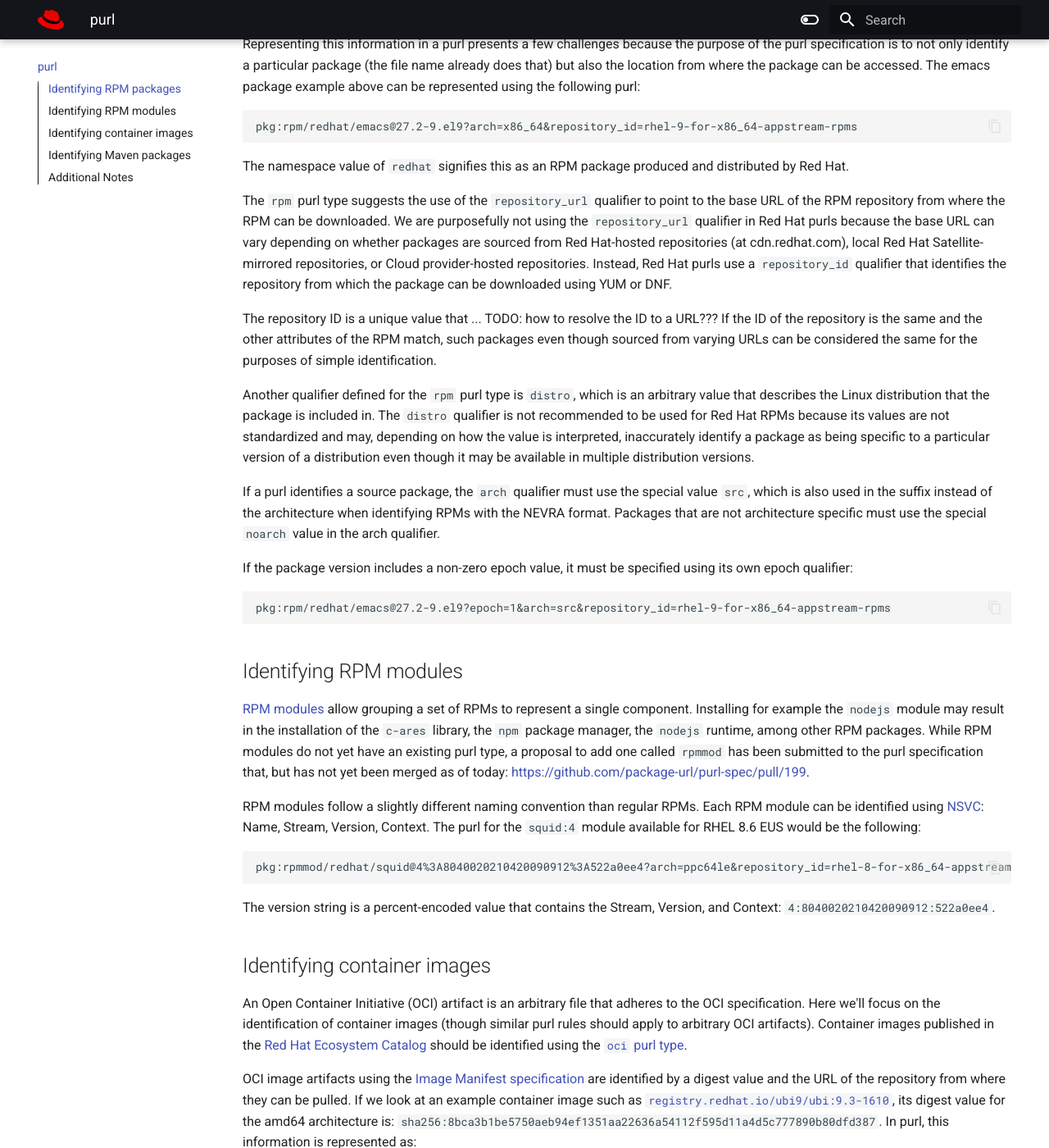
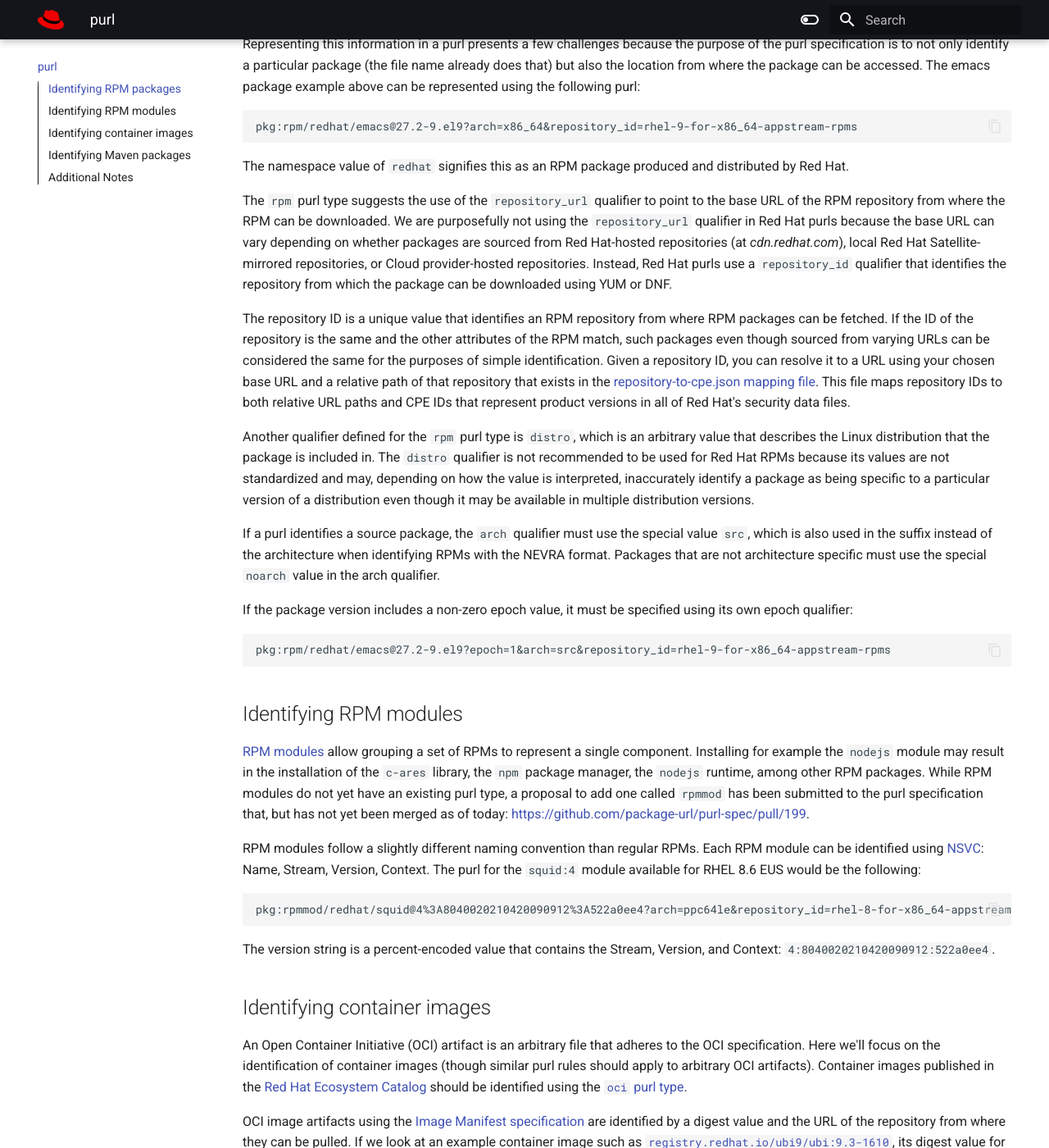
Before and after one commit to RedHatProductSecurity/security-data-guidelines, an MkDocs documentation site: the page built from docs/purl.md, in a window 1280 px wide and 1400 px high, scrolled down 869 px. Shown: the whole window at 82% size. Built offline with MkDocs 1.6.1 and Material for MkDocs 9.7.7, drawn with Linux system fonts in a browser that asks for light colours; some of the changed text lies outside the part shown.

Commit message:
Add information about repo IDs; add home page content

````diff
--- a/docs/purl.md
+++ b/docs/purl.md
@@ -51,13 +51,17 @@ The namespace value of `redhat` signifies this as an RPM package produced and di
 The `rpm` purl type suggests the use of the `repository_url` qualifier to point to the base URL of the RPM
 repository from where the RPM can be downloaded. We are purposefully not using the `repository_url` qualifier in Red
 Hat purls because the base URL can vary depending on whether packages are sourced from Red Hat-hosted repositories
-(at cdn.redhat.com), local Red Hat Satellite-mirrored repositories, or Cloud provider-hosted repositories. Instead,
+(at _cdn.redhat.com_), local Red Hat Satellite-mirrored repositories, or Cloud provider-hosted repositories. Instead,
 Red Hat purls use a `repository_id` qualifier that identifies the repository from which the package can be
 downloaded using YUM or DNF.
 
-The repository ID is a unique value that ... TODO: how to resolve the ID to a URL??? If the ID of the repository is
-the same and the other attributes of the RPM match, such packages even though sourced from varying URLs can be
-considered the same for the purposes of simple identification.
+The repository ID is a unique value that identifies an RPM repository from where RPM packages can be fetched. If the
+ID of the repository is the same and the other attributes of the RPM match, such packages even though sourced from
+varying URLs can be considered the same for the purposes of simple identification. Given a repository ID, you can
+resolve it to a URL using your chosen base URL and a relative path of that repository that exists in the
+[repository-to-cpe.json mapping file](https://access.redhat.com/security/data/meta/v1/repository-to-cpe.json). This
+file maps repository IDs to both relative URL paths and CPE IDs that represent product versions in all of Red Hat's
+security data files.
 
 Another qualifier defined for the `rpm` purl type is `distro`, which is an arbitrary value that describes the Linux
 distribution that the package is included in. The `distro` qualifier is not recommended to be used for Red Hat RPMs
@@ -89,7 +93,7 @@ RPM modules follow a slightly different naming convention than regular RPMs. Eac
 The purl for the `squid:4` module available for RHEL 8.6 EUS would be the following:
 
 ```
-pkg:rpmmod/redhat/squid@4%3A8040020210420090912%3A522a0ee4?arch=ppc64le&repository_id=rhel-8-for-x86_64-appstream-eus-rpms
+pkg:rpmmod/redhat/squid@4%3A8040020210420090912%3A522a0ee4?arch=ppc64le&repository_id=rhel-8-for-x86_64-appstream-eus-rpms__8_DOT_6
 ```
 
 The version string is a percent-encoded value that contains the Stream, Version, and Context:
@@ -151,6 +155,7 @@ that we want to achieve in the long term. In some cases, purl identifiers may be
 presented here or not specify it. Please
 [contact Red Hat Product Security](https://access.redhat.com/security/team/contact/) or file a Jira issue in the
 [SECDATA project](https://issues.redhat.com/projects/SECDATA) if you find any discrepancies in Red Hat's security data.
+Feedback on our usage of purl is always welcome and appreciated.
 
 Also of note is the purpose of using purls as identifiers versus locators. Some purls may include certain qualifiers
 that make it easier to identify them but are redundant for the purposes of locating a package. Alternatively, purls
````
Also changed, not shown: docs/index.md (line endings or trailing spaces).
